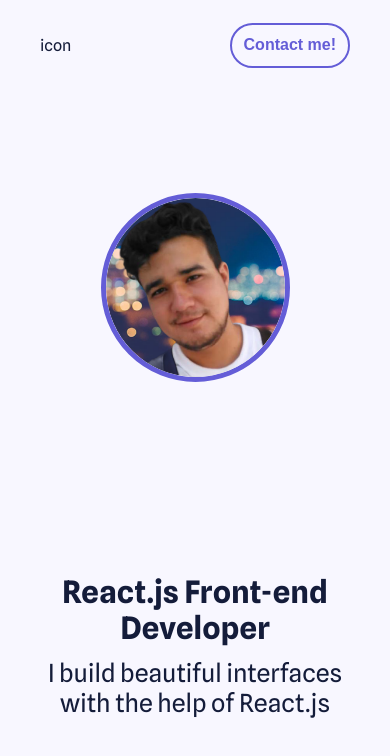
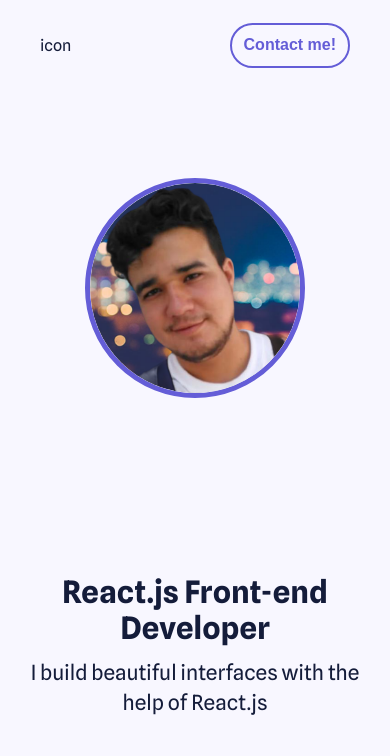
Before and after one commit to jsalen/personal-portfolio, a React (Create React App) app: page / in a window 390 px wide. Shown: the top 756 px of the page. Built offline with nearby package versions, Linux system fonts and the light colour scheme.

Commit message:
fix img responsiveness and tipography

```diff
--- a/src/containers/Intro/styles.js
+++ b/src/containers/Intro/styles.js
@@ -11,7 +11,9 @@
 
 export const Figure = styled.figure`
   & img {
-    width: 189px;
+    width: 100%;
+    max-width: 220px;
+    height: auto;
     object-fit: cover;
     border: 5px solid #645dd7;
     border-radius: 50%;
@@ -33,7 +35,7 @@
   }
 
   & p {
-    font-size: 2.5rem;
+    font-size: 2.1rem;
     line-height: 3rem;
     text-align: center;
   }
```
